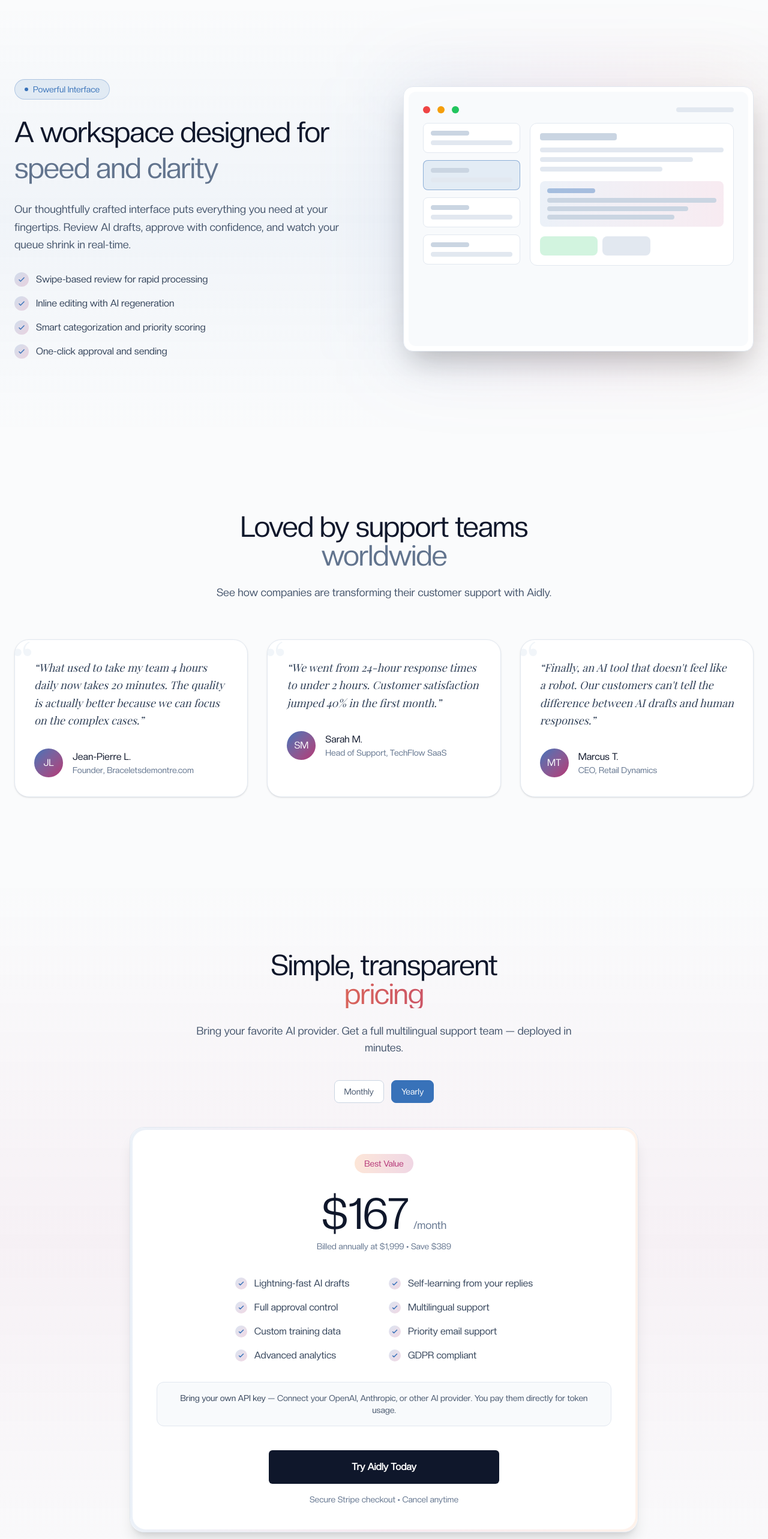
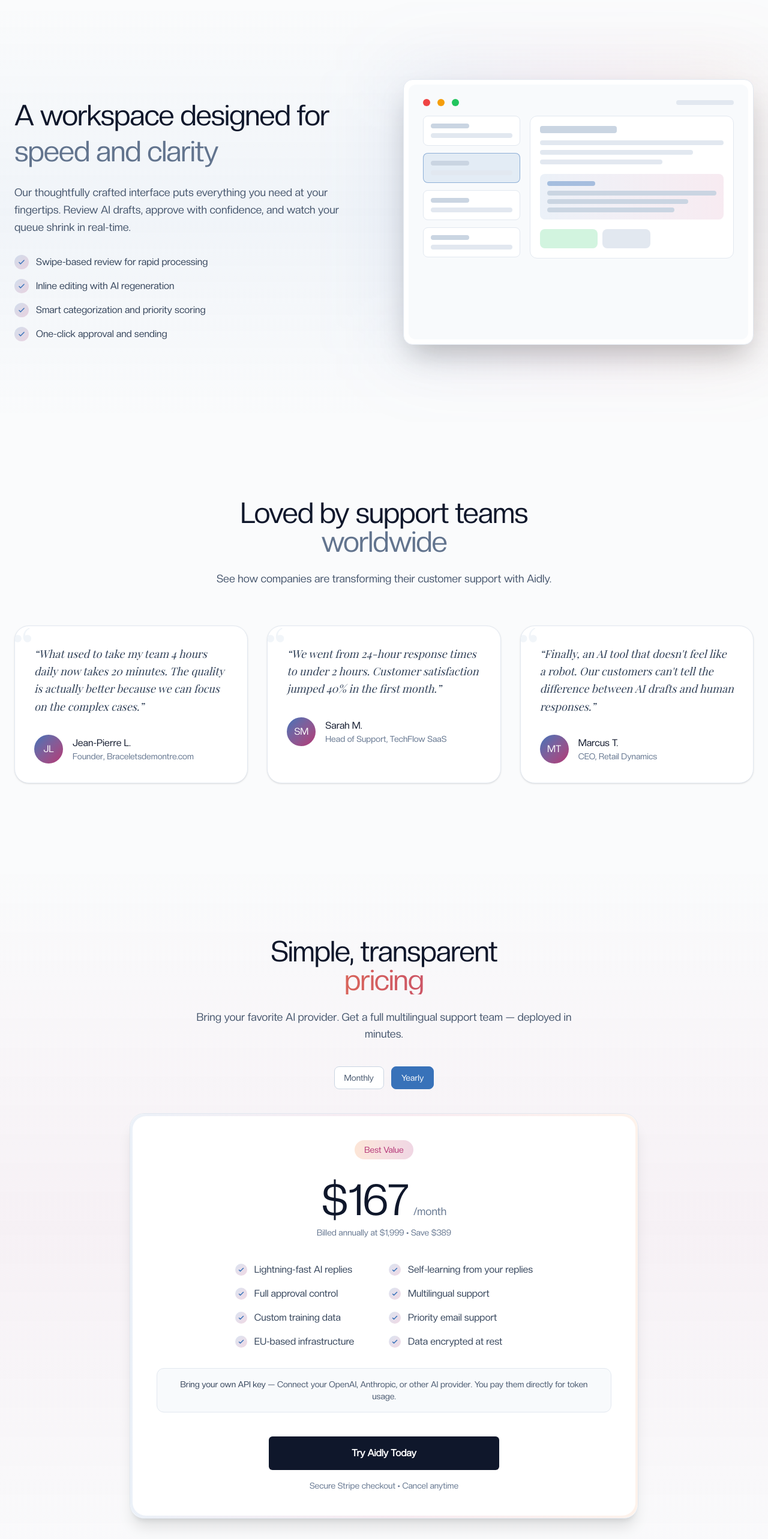
Before and after one commit to matiiimat/cs-appv1, a Next.js app: page /landing in a window 1280 px wide. Shown: the part 2060-4626 px from the top of the page at 60% size. Built offline with nearby package versions, Linux system fonts and the light colour scheme; a web font is replaced by a local one.

Commit message:
TEST UI: Landing Page v3.4

```diff
--- a/app/landing/page.tsx
+++ b/app/landing/page.tsx
@@ -599,10 +599,6 @@
             <div className="grid items-center gap-16 lg:grid-cols-2">
               {/* Text content */}
               <div>
-                <div className="inline-flex items-center gap-2 rounded-full border border-[#3872B9]/30 bg-[#3872B9]/10 px-4 py-1.5 text-sm text-[#3872B9]">
-                  <span className="inline-flex h-1.5 w-1.5 rounded-full bg-[#3872B9]" />
-                  Powerful Interface
-                </div>
 
                 <h2 className="mt-6 font-[var(--font-custom)] text-4xl font-medium leading-tight tracking-tight text-slate-900 dark:text-white md:text-5xl">
                   A workspace designed for
@@ -778,14 +774,14 @@
                     {/* Features */}
                     <div className="mt-10 grid gap-4 sm:grid-cols-2">
                       {[
-                        "Lightning-fast AI drafts",
+                        "Lightning-fast AI replies",
                         "Self-learning from your replies",
                         "Full approval control",
                         "Multilingual support",
                         "Custom training data",
                         "Priority email support",
-                        "Advanced analytics",
-                        "GDPR compliant",
+                        "EU-based infrastructure",
+                        "Data encrypted at rest",
                       ].map((feature, i) => (
                         <div key={i} className="flex items-center gap-3 text-left text-slate-700 dark:text-white/70">
                           <div className="flex h-5 w-5 items-center justify-center rounded-full bg-gradient-to-br from-[#3872B9]/20 to-[#B33275]/20 dark:from-[#3872B9]/30 dark:to-[#B33275]/30">
@@ -931,7 +927,7 @@
               </div>
 
               <div className="text-sm text-slate-500 dark:text-white/40">
-                Made with care in 🇫🇷
+                Made with ❤️ in 🇫🇷
               </div>
             </div>
           </div>
```
